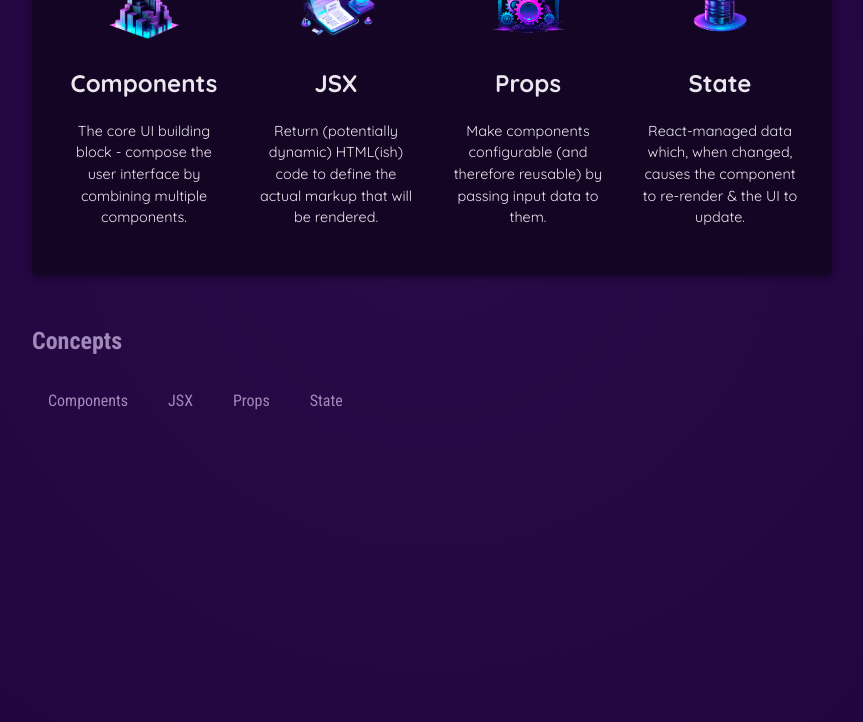
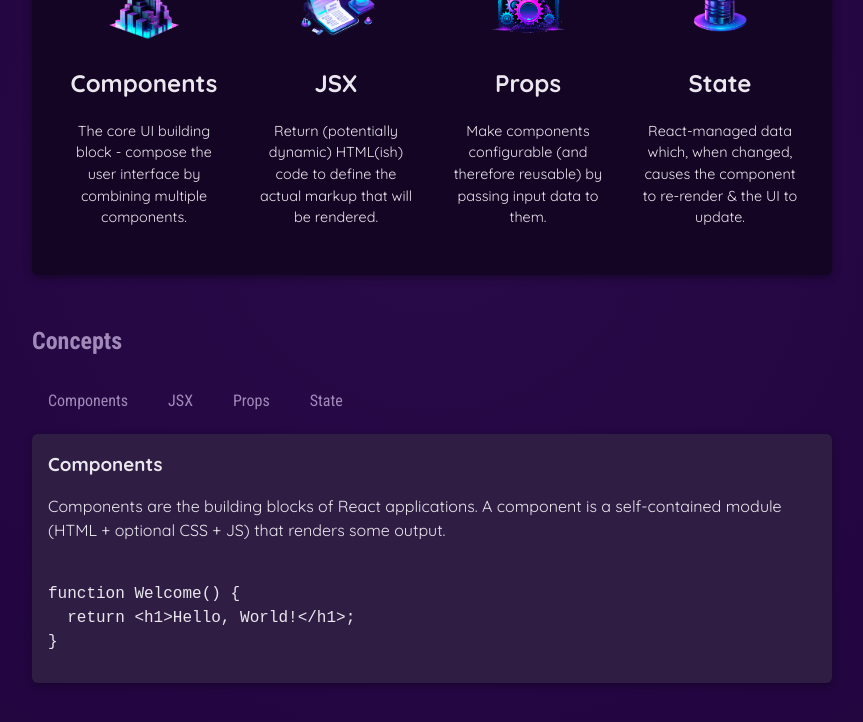
Before and after one commit to Sai-muchapathi/React-Essentials, a React (Vite) app: page / in a window 1280 px wide. Both pictures are taken after a click on the button "Components". Shown: the part 449-1171 px from the top of the page, without its empty margins (208-1071 px from the left). Built offline with nearby package versions, Linux system fonts and the light colour scheme.

Commit message:
Using useState and displaying data based on the tab clicked.

```diff
--- a/src/App.jsx
+++ b/src/App.jsx
@@ -1,29 +1,47 @@
 import {CORE_CONCEPTS} from "./data";
 import {CoreConcepts} from "./CoreConcepts";
-
+import {EXAMPLES} from "./data";
 const descriptors = ['Fundamental', 'Crucial', 'Core'];
 import img from "./assets/config.png";
+import {useState} from "react";
 
 function randomInt(value) {
     return Math.floor(Math.random() * value);
 }
-function handleClick(buttonSelected) {
-    console.log({buttonSelected});
-}
+
 function Concepts({children, onSelect}) {
 
 
-    return (
-        <li>
+    return (<li>
         <button onClick={onSelect}>{children}</button>
-        </li>
+    </li>);
+}
+
+function App() {
+
+
+    const descriptor = descriptors[randomInt(2)];
+    const [state, setState] = useState();
+
+    function handleClick(buttonSelected) {
+        setState(buttonSelected);
+    }
+
+    let tabContent = <p>Please select a topic.</p>;
+
+    if (state) {
+        tabContent = (
+            <div id="tab-content">
+                <h3>{EXAMPLES[state].title}</h3>
+                <p>{EXAMPLES[state].description}</p>
+                <pre>
+          <code>{EXAMPLES[state].code}</code>
+        </pre>
+            </div>
         );
     }
 
-function App() {
-    const descriptor = descriptors[randomInt(2)];
-    return (
-        <div>
+    return (<div>
         <header>
             <img src="src/assets/react-core-concepts.png" alt="Stylized atom"/>
             <h1>React Essentials</h1>
@@ -45,15 +63,23 @@
             <section id="examples">
                 <h2>Concepts</h2>
                 <menu>
-                        <Concepts onSelect={() => {handleClick('Components')}}>Components</Concepts>
-                        <Concepts onSelect={() => {handleClick('JSX')}}>JSX</Concepts>
-                        <Concepts onSelect={() => {handleClick('Props')}}>Props</Concepts>
-                        <Concepts onSelect={() => {handleClick('State')}}>State</Concepts>
+                    <Concepts onSelect={() => {
+                        handleClick('components')
+                    }}>Components</Concepts>
+                    <Concepts onSelect={() => {
+                        handleClick('jsx')
+                    }}>JSX</Concepts>
+                    <Concepts onSelect={() => {
+                        handleClick('props')
+                    }}>Props</Concepts>
+                    <Concepts onSelect={() => {
+                        handleClick('state')
+                    }}>State</Concepts>
                 </menu>
+                {tabContent}
             </section>
         </main>
-        </div>
-    );
+    </div>);
 }
 
 export default App;
--- a/src/data.js
+++ b/src/data.js
@@ -29,3 +29,60 @@
             'React-managed data which, when changed, causes the component to re-render & the UI to update.',
     },
 ];
+
+export const EXAMPLES = {
+    components: {
+        title: 'Components',
+        description:
+            'Components are the building blocks of React applications. A component is a self-contained module (HTML + optional CSS + JS) that renders some output.',
+        code: `
+function Welcome() {
+  return <h1>Hello, World!</h1>;
+}`,
+    },
+
+
+    jsx: {
+        title: 'JSX',
+        description:
+            'JSX is a syntax extension to JavaScript. It is similar to a template language, but it has full power of JavaScript (e.g., it may output dynamic content).',
+        code: `
+<div>
+  <h1>Welcome {userName}</h1>
+  <p>Time to learn React!</p>
+</div>`,
+    },
+
+
+    props: {
+        title: 'Props',
+        description:
+            'Components accept arbitrary inputs called props. They are like function arguments.',
+        code: `
+function Welcome(props) {
+  return <h1>Hello, {props.name}</h1>;
+}`,
+    },
+
+
+    state: {
+        title: 'State',
+        description:
+            'State allows React components to change their output over time in response to user actions, network responses, and anything else.',
+        code: `
+function Counter() {
+  const [isVisible, setIsVisible] = useState(false);
+
+  function handleClick() {
+    setIsVisible(true);
+  }
+
+  return (
+    <div>
+      <button onClick={handleClick}>Show Details</button>
+      {isVisible && <p>Amazing details!</p>}
+    </div>
+  );
+}`,
+    },
+};
```
Lines whose indentation alone changed are shown as unchanged.
